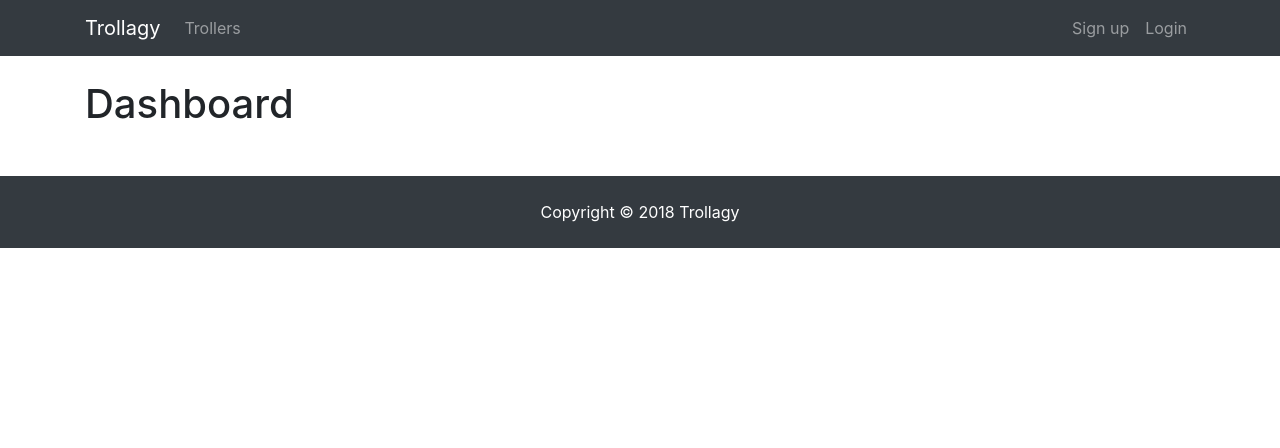
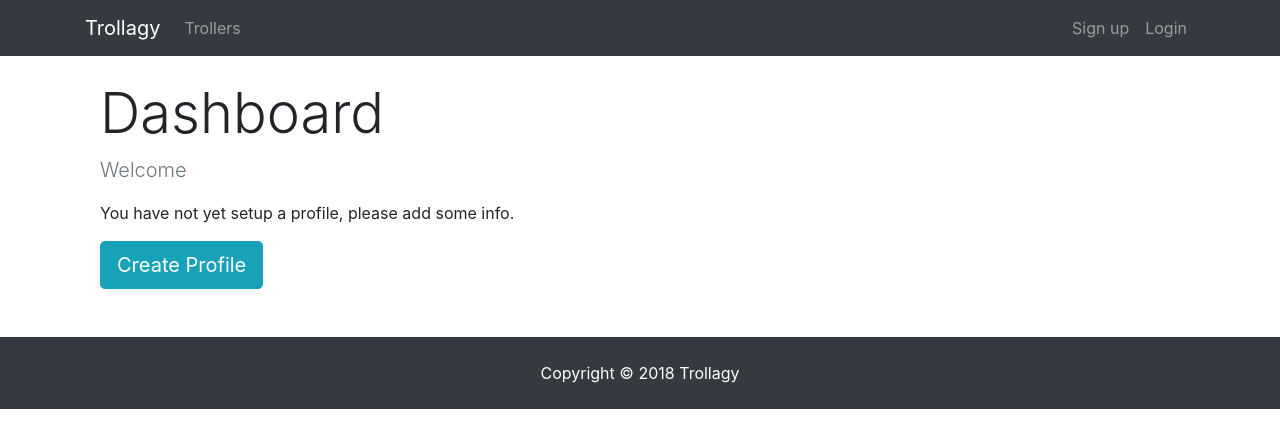
Before and after one commit to damiandevega/trollagy, a React (Create React App) app in the folder client/: page /dashboard in a window 1280 px wide. Shown: the top 448 px of the page. Built offline with nearby package versions, Linux system fonts and the light colour scheme; no server answers.

Commit message:
adding spinning animation component

```diff
--- /dev/null
+++ b/client/src/components/common/Spinner.js
@@ -0,0 +1,14 @@
+import React from 'react';
+import spinner from './spinner.gif';
+
+export default function Spinner() {
+  return (
+    <div>
+      <img
+        src={spinner}
+        style={{ width: '200px', margin: 'auto', display: 'block' }}
+        alt="Loading..."
+        />
+    </div>
+  )
+}
--- a/client/src/components/dashboard/Dashboard.js
+++ b/client/src/components/dashboard/Dashboard.js
@@ -1,7 +1,9 @@
-import React, { Component } from 'react'
+import React, { Component } from 'react';
+import { Link } from 'react-router-dom';
 import PropTypes from 'prop-types';
 import { connect } from 'react-redux';
 import { getCurrentProfile } from '../../actions/profileActions';
+import Spinner from '../common/Spinner';
 
 class Dashboard extends Component {
 
@@ -10,12 +12,55 @@
     }
 
     render() {
+        const { user } = this.props.auth;
+        const { profile, loading } = this.props.profile;
+
+        let dashboardContent;
+
+        if (profile === null || loading) {
+            dashboardContent = <Spinner/>
+        } else {
+            // Check if logged in user has profile data
+            if (Object.keys(profile).length > 0) {
+                dashboardContent = <h4>TODO: DISPLAY PROFILE</h4>
+            } else {
+                // User is logged in but has no profile
+                dashboardContent = (
+                    <div>
+                        <p className="lead text-muted">Welcome { user.name }</p>
+                        <p>You have not yet setup a profile, please add some info.</p>
+                        <Link to="/create-profile" className="btn btn-lg btn-info">
+                            Create Profile
+                        </Link>
+                    </div>
+                );
+            }
+        }
+
         return (
-        <div>
-            <h1>Dashboard</h1>
-        </div>
+            <div className="dashboard">
+                <div className="container">
+                    <div className="row">
+                        <div className="col-md-12">
+                            <h1 className="display-4">Dashboard</h1>
+                            {dashboardContent}
+                        </div>
+                    </div>
+                </div>
+            </div>
         )
     }
 }
 
-export default connect(null, { getCurrentProfile })(Dashboard);
+Dashboard.propTypes = {
+    getCurrentProfile: PropTypes.func.isRequired,
+    auth: PropTypes.object.isRequired,
+    profile: PropTypes.object.isRequired
+}
+
+const mapStateToProps = state => ({
+    profile: state.profile,
+    auth: state.auth
+});
+
+export default connect(mapStateToProps, { getCurrentProfile })(Dashboard);
```
Also changed, not shown: client/src/components/common/spinner.gif (added).
